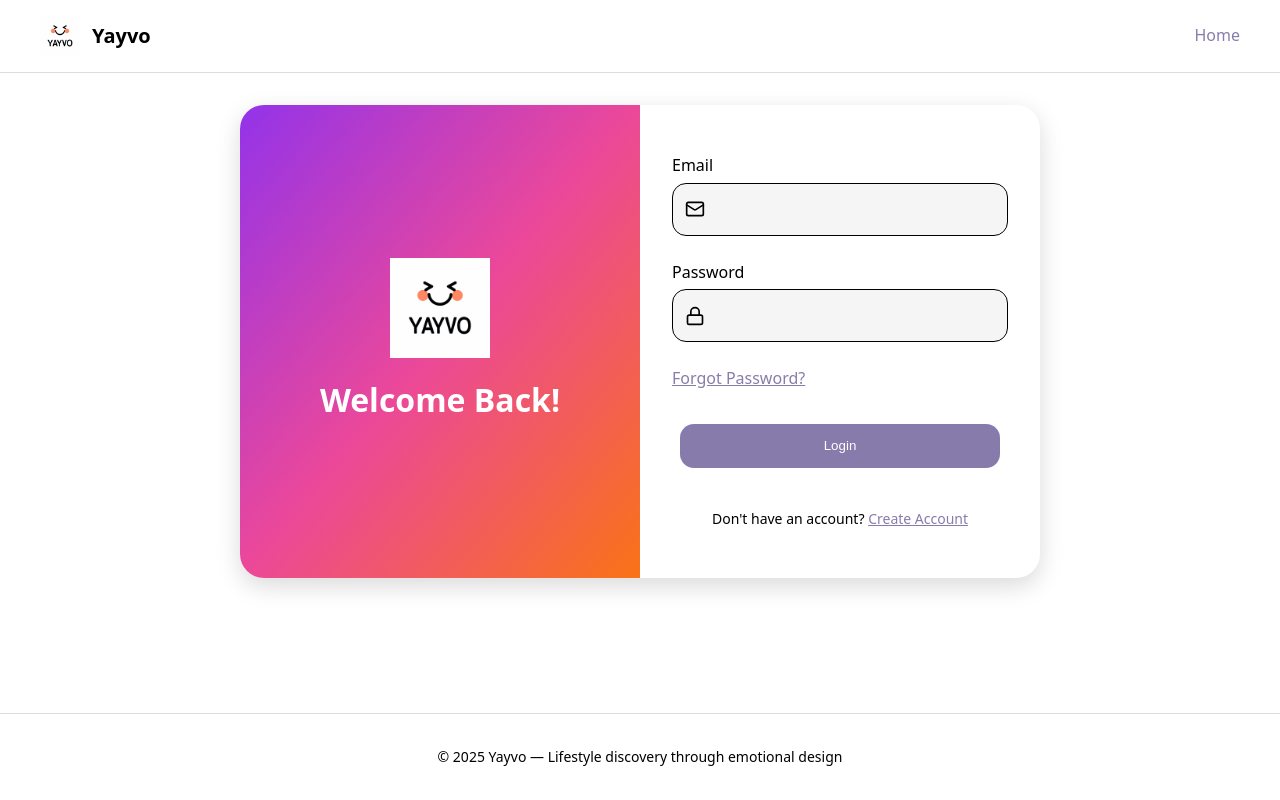
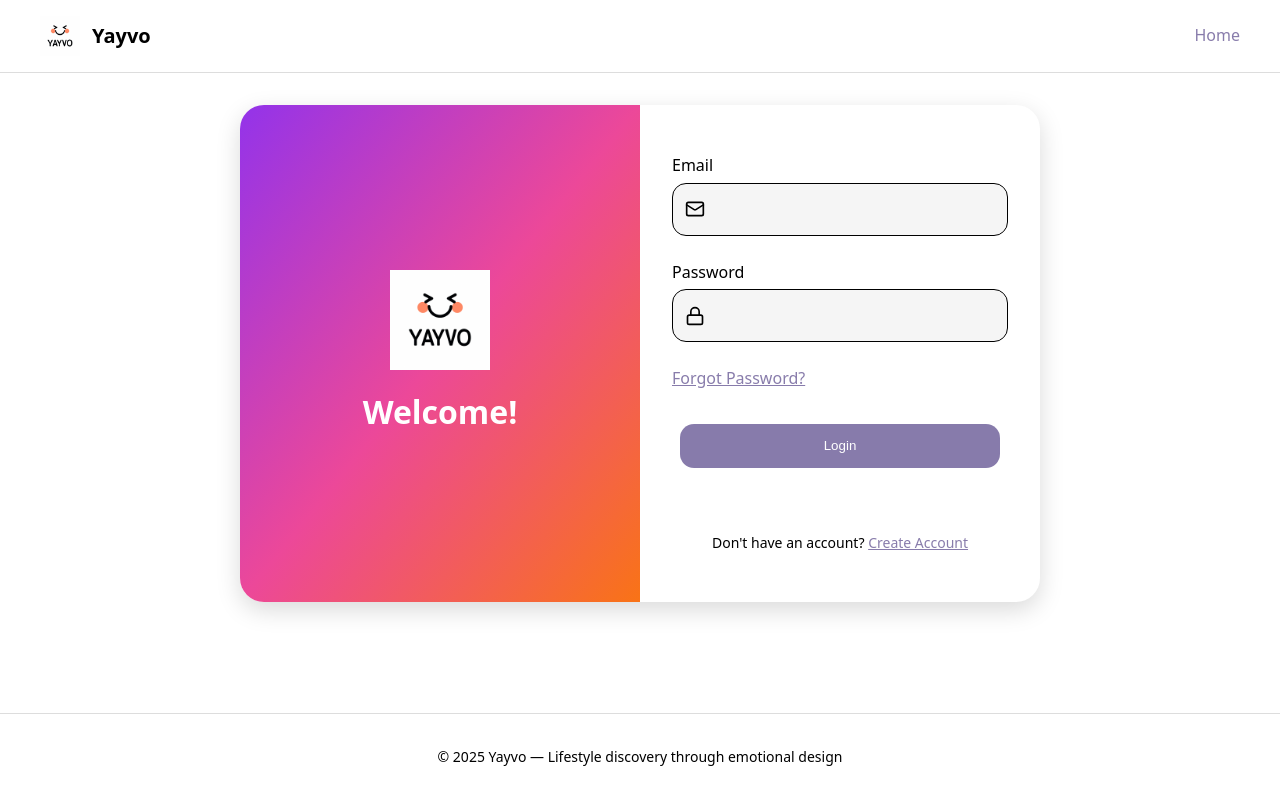
Before and after one commit to SarjakBhandari/yayvo-web, a Next.js app: page /login in a window 1280 px wide. Built offline with nearby package versions, Linux system fonts and the light colour scheme.

Commit message:
made hooks and component

```diff
--- /dev/null
+++ b/app/(auth)/_components/loginForm.tsx
@@ -0,0 +1,70 @@
+"use client";
+import { Mail, Lock } from "lucide-react";
+import Link from "next/link";
+import { useLoginForm } from "../_hooks/use-login";
+import Image from "next/image";
+
+
+export default function LoginForm() {
+  const {
+    email,
+    password,
+    handleEmail,
+    handlePassword,
+    handleSubmit,
+  } = useLoginForm();
+
+  return (
+        <div className="auth-card">
+      <div className="auth-left">
+        <Image
+          src="/images/logo.png"
+          alt="Yayvo Logo"
+          width={100}
+          height={100}
+          priority
+        />
+        <h1 className="auth-title">Welcome!</h1>
+      </div>
+      <div className="auth-right"> <form
+      onSubmit={(e) => {
+        e.preventDefault();
+        handleSubmit();
+      }}
+      className="auth-form"
+    >
+      <div className="form-group">
+        <label>Email</label>
+        <div className="input-icon">
+          <Mail className="icon" />
+          <input type="email" value={email} onChange={handleEmail} />
+        </div>
+      </div>
+
+      <div className="form-group">
+        <label>Password</label>
+        <div className="input-icon">
+          <Lock className="icon" />
+          <input type="password" value={password} onChange={handlePassword} />
+        </div>
+      </div>
+
+      <div className="form-links text-right">
+        <Link href="/auth/forgot">Forgot Password?</Link>
+      </div>
+
+      <button type="submit" className="btn btn-primary">
+        Login
+      </button>
+
+      <div className="auth-footer-links">
+        <p>
+          Don&apos;t have an account?{" "}
+          <Link href="/auth/register">Create Account</Link>
+        </p>
+      </div>
+    </form></div>
+    </div>
+
+  );
+}
--- /dev/null
+++ b/app/(auth)/_hooks/use-login.ts
@@ -0,0 +1,37 @@
+"use client";
+import { ChangeEvent, useState } from "react";
+
+/**
+ * Custom hook to manage login form state.
+ * Tracks email and password, with simple validation.
+ */
+export const useLoginForm = () => {
+  const [email, setEmail] = useState("");
+  const [password, setPassword] = useState("");
+
+  const handleEmail = (e: ChangeEvent<HTMLInputElement>) => {
+    setEmail(e.target.value);
+  };
+
+  const handlePassword = (e: ChangeEvent<HTMLInputElement>) => {
+    setPassword(e.target.value);
+  };
+
+  const handleSubmit = () => {
+    if (!email || !password) {
+      alert("Please enter both email and password");
+      return false;
+    }
+    // Example success flow
+    alert("Login Success");
+    return true;
+  };
+
+  return {
+    email,
+    password,
+    handleEmail,
+    handlePassword,
+    handleSubmit,
+  };
+};
--- a/app/(auth)/layout.tsx
+++ b/app/(auth)/layout.tsx
@@ -1,7 +1,31 @@
+import Image from "next/image";
+import Link from "next/link";
+
 export default function AuthLayout({ children }: { children: React.ReactNode }) {
   return (
     <div className="auth-layout">
+      {/* AppBar */}
+      <header className="appbar">
+        <div className="appbar-inner">
+          <div className="appbar-left">
+            <Image src="/images/logo.png" alt="Yayvo Logo" width={40} height={40} />
+            <span className="appbar-title">Yayvo</span>
+          </div>
+          <nav className="appbar-nav">
+            <Link href="/" className="appbar-link">Home</Link>
+          </nav>
+        </div>
+      </header>
+
+      {/* Main content */}
       <main className="auth-container">{children}</main>
+
+      {/* Footer */}
+      <footer className="auth-footer">
+        <p>
+          © {new Date().getFullYear()} Yayvo — Lifestyle discovery through emotional design
+        </p>
+      </footer>
     </div>
   );
 }
--- a/app/(auth)/login/page.tsx
+++ b/app/(auth)/login/page.tsx
@@ -1,96 +1,8 @@
-"use client";
+import LoginForm from "../_components/loginForm";
 
-import { useForm } from "react-hook-form";
-import { zodResolver } from "@hookform/resolvers/zod";
-import { loginSchema, LoginData } from "../schema";
-import Link from "next/link";
-import { useRouter } from "next/navigation";
-import Image from "next/image";
-import { Mail, Lock } from "lucide-react";
 
 export default function LoginPage() {
-  const router = useRouter();
-  const {
-    register,
-    handleSubmit,
-    formState: { errors },
-  } = useForm<LoginData>({
-    resolver: zodResolver(loginSchema),
-  });
-
-  const onSubmit = (data: LoginData) => {
-    console.log("Login data:", data);
-    router.push("/dashboard");
-  };
-
   return (
-    <div className="auth-layout">
-      {/* AppBar */}
-      <header className="appbar">
-        <div className="appbar-inner">
-          <div className="appbar-left">
-            <Image src="/images/logo.png" alt="Yayvo Logo" width={40} height={40} />
-            <span className="appbar-title">Yayvo</span>
-          </div>
-          <nav className="appbar-nav">
-            <Link href="/" className="appbar-link">Home</Link>
-          </nav>
-        </div>
-      </header>
-
-      {/* Auth Card */}
-      <div className="auth-card">
-        <div className="auth-left">
-          <Image
-            src="/images/logo.png"
-            alt="Yayvo Logo"
-            width={100}
-            height={100}
-            priority
-          />
-          <h1 className="auth-title">Welcome Back!</h1>
-        </div>
-
-        <div className="auth-right">
-          <form onSubmit={handleSubmit(onSubmit)} className="auth-form">
-            <div className="form-group">
-              <label>Email</label>
-              <div className="input-icon">
-                <Mail className="icon" />
-                <input type="email" {...register("email")} />
-              </div>
-              {errors.email && <p className="form-error">{errors.email.message}</p>}
-            </div>
-
-            <div className="form-group">
-              <label>Password</label>
-              <div className="input-icon">
-                <Lock className="icon" />
-                <input type="password" {...register("password")} />
-              </div>
-              {errors.password && <p className="form-error">{errors.password.message}</p>}
-            </div>
-
-            <div className="form-links text-right">
-              <Link href="/auth/forgot">Forgot Password?</Link>
-            </div>
-
-            <button type="submit" className="btn btn-primary">Login</button>
-          </form>
-
-          <div className="auth-footer-links">
-            <p>
-              Don&apos;t have an account?{" "}
-              <Link href="/auth/register">Create Account</Link>
-            </p>
-          </div>
-        </div>
-      </div>
-
-      {/* Footer */}
-      <footer className="auth-footer">
-        <p>© {new Date().getFullYear()} Yayvo — Lifestyle discovery through emotional design</p>
-      </footer>
-    </div>
+      <LoginForm />
   );
 }
--- a/app/globals.css
+++ b/app/globals.css
@@ -171,6 +171,7 @@ body {
 .hero h1 span {
   background: linear-gradient(to right, #9333ea, #ec4899, #f97316);
   -webkit-background-clip: text;
+  background-clip: text;
   color: transparent;
 }
 
```
